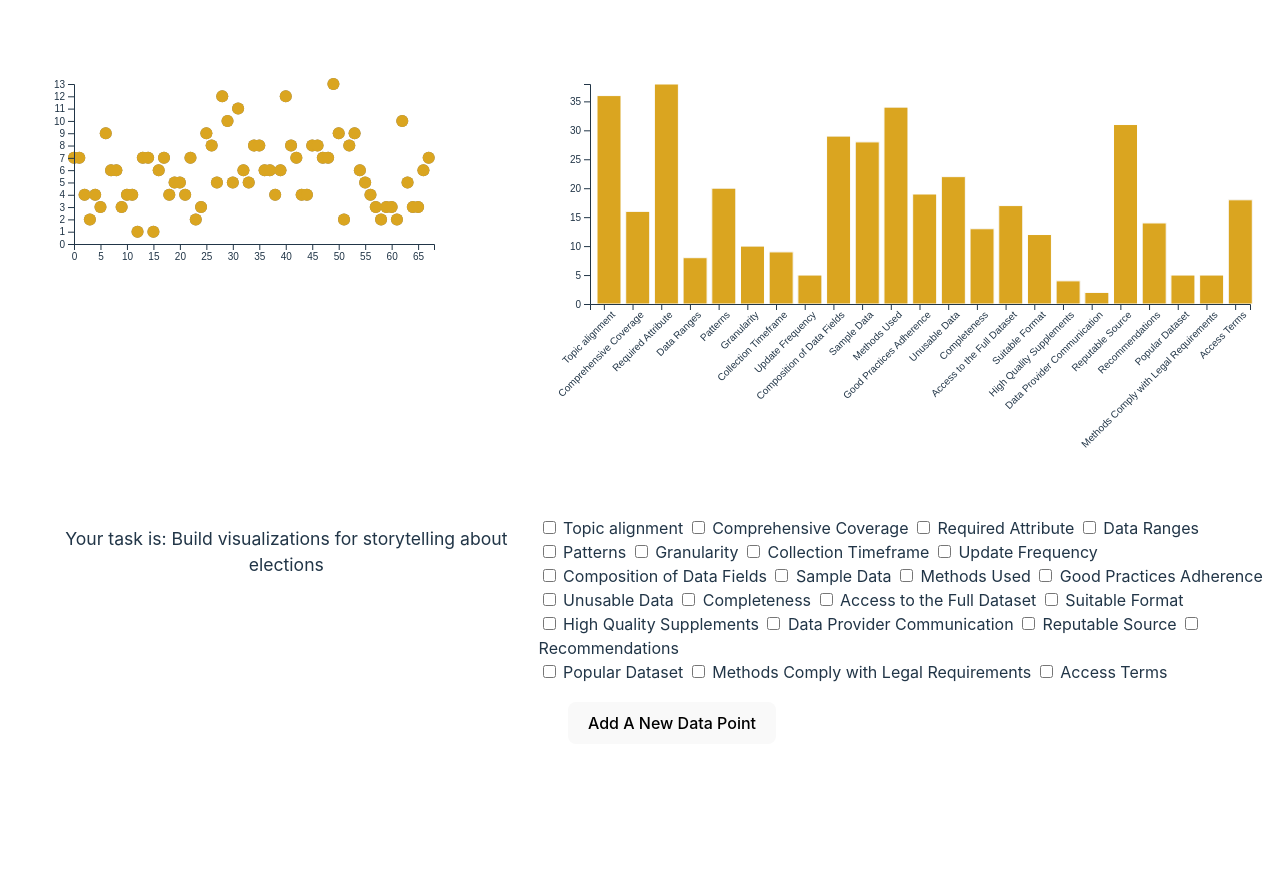
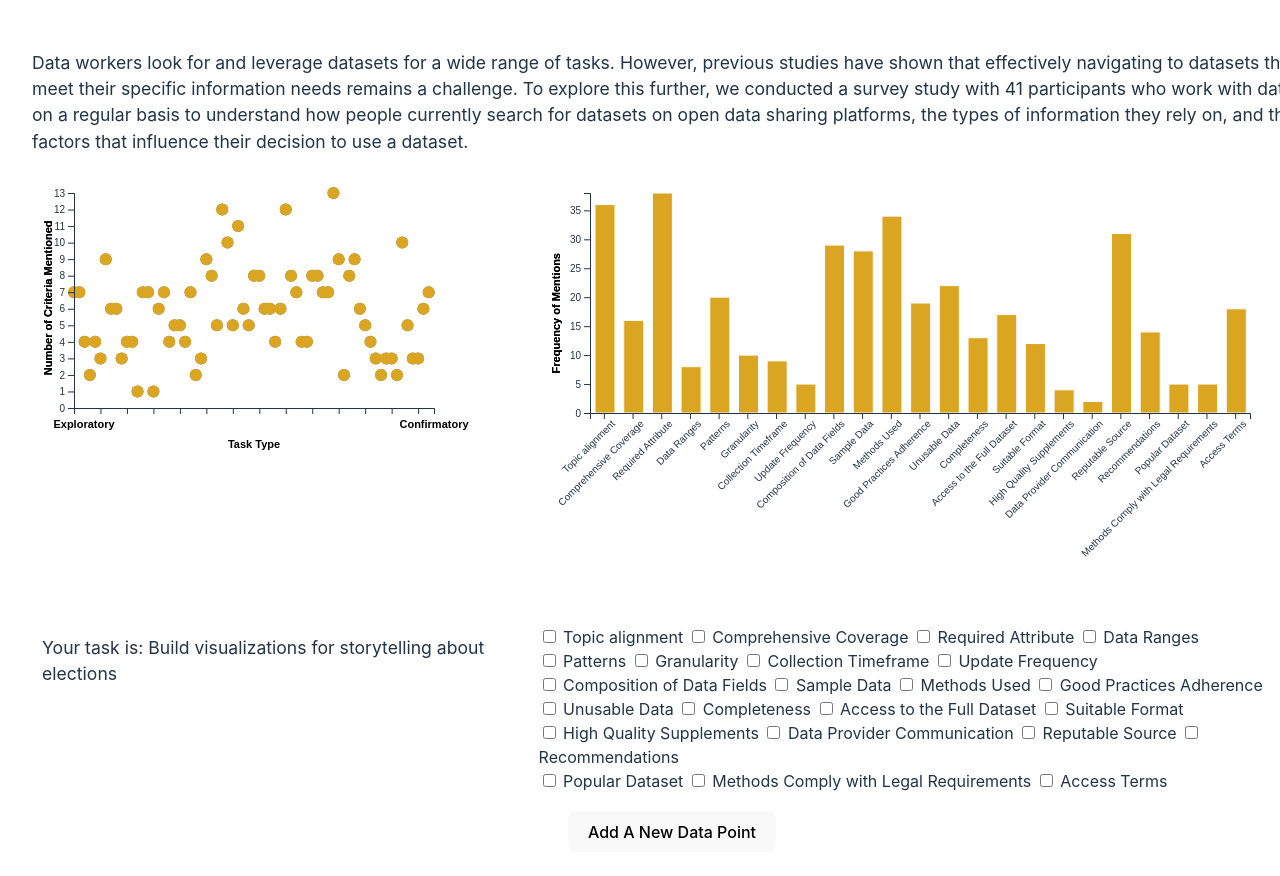
Before and after one commit to dnliu0/assignment3, a Svelte app: page / in a window 1280 px wide. Shown: the top 876 px of the page. Before the commit the page ends 800 px from the top, so only its background shows below. Built offline with nearby package versions, Linux system fonts and the light colour scheme.

Commit message:
Add files via upload

```diff
--- a/src/App.svelte
+++ b/src/App.svelte
@@ -219,6 +219,9 @@
 
 <main>
   <!-- <h1>NYC Restaurants</h1> -->
+  <p>
+    Data workers look for and leverage datasets for a wide range of tasks. However, previous studies have shown that effectively navigating to datasets that meet their specific information needs remains a challenge. To explore this further, we conducted a survey study with 41 participants who work with data on a regular basis to understand how people currently search for datasets on open data sharing platforms, the types of information they rely on, and the factors that influence their decision to use a dataset.
+  </p>
   <div class="flex-container row">
     <!-- <div class="map"><Heatmap data={data} fullData={fullData}/></div> -->
     <div><Scatterplot data={data} fullData={fullData} criteria={criteria} bind:marks={marks} bind:marks2={marks2} /></div>
@@ -279,7 +282,7 @@
   p {
     margin-bottom: 10px;
     font-size: 1.1em;
-    text-align: center;
+    text-align: left;
   }
 
   .hist-text {
@@ -287,4 +290,6 @@
   }
 
 
+
+
 </style>
--- a/src/BarChart.svelte
+++ b/src/BarChart.svelte
@@ -117,29 +117,50 @@
                 .call(d3.axisBottom(xScale)).selectAll("text")
                 .attr("transform", "rotate(-45)")
                 .style("text-anchor", "end");
+
             d3.select(yAxis)
                 .call(d3.axisLeft(yScale));
+            //     d3.select(xAxis)
+            //     .append("text")
+            //     .style("font-family", "sans-serif")
+            //     .style("font-size", "11px")
+            //     .style("font-weight", "bold")
+            //     .style("fill", "black")
+            //     .style("transform", `translate(${chartW / 2}px, ${120}px)`)
+            //     .text("Criteria");
+
+        d3.select(yAxis)
+            .append("text")
+            .style("font-family", "sans-serif")
+            .style("font-size", "11px")
+            .style("font-weight", "bold")
+            .style("fill", "black")
+            .style("transform", `translate(${-margin.left / 2 }px, ${chartH / 2-50}px) rotate(-90deg)`)
+            .text("Frequency of Mentions")
+
         }
     //$: console.log(fullData[0]['mentioned']);
 
 </script>
 
 <main>
+
     <svg {width} {height}>
+
         <g transform="translate({margin.left}, {margin.top})">
             {#each barData as d, i}
                 <rect class = "backgroundbar"
-                    x={7 + xScale(d.criterion)}
+                    x={5 + xScale(d.criterion)}
                     y={yScale(d.count)}
-                    width={24}
+                    width={20}
                     height={chartH - yScale(d.count)}/>
             {/each}
             <!-- {console.log(partialBarData)} -->
             {#each partialBarData as d, i}
                 <rect class = "bar"
-                    x={7 + xScale(d.criterion)}
+                    x={5 + xScale(d.criterion)}
                     y={yScale(d.count)}
-                    width={24}
+                    width={20}
                     height={chartH - yScale(d.count)}/>
             {/each}
             <!-- {#each fullData as d, i}
--- a/src/Histogram2.svelte
+++ b/src/Histogram2.svelte
@@ -8,8 +8,8 @@
     export let update;
     export let criteria;
 
-    let margin = {top: 10, right: 80, bottom: 30, left: 60};
-    let width = 500;
+    let margin = {top: 10, right: 80, bottom: 90, left: 60};
+    let width = 600;
     let height = 200;
     let chartW = width - margin.left - margin.right;
     let chartH = height - margin.top - margin.bottom;
@@ -90,7 +90,10 @@
                 .call(d3.axisBottom(xScale));
             d3.select(yAxis)
                 .call(d3.axisLeft(yScale));
-        }
+    }
+    $:{
+
+    }
     //$: console.log(fullData[0]['mentioned']);
 </script>
 
--- a/src/Scatterplot.svelte
+++ b/src/Scatterplot.svelte
@@ -12,9 +12,9 @@
     let brushLayer;
     let brush;
 
-    let margin = {top: 10, right: 80, bottom: 30, left: 60};
+    let margin = {top: 10, right: 80, bottom: 75, left: 60};
     let width = 500;
-    let height = 200;
+    let height = 300;
     let chartW = width - margin.left - margin.right;
     let chartH = height - margin.top - margin.bottom;
 
@@ -96,6 +96,39 @@
                 .call(d3.axisLeft(yScale));
         }
         $: {
+            d3.select(xAxis).selectAll("text").remove()
+            d3.select(xAxis)
+            .append("text")
+            .style("font-family", "sans-serif")
+            .style("font-size", "11px")
+            .style("font-weight", "bold")
+            .style("fill", "black")
+            .style("transform", `translate(${chartW / 2}px, ${40}px)`)
+            .text("Task Type")
+            d3.select(xAxis)
+            .append("text").style("font-family", "sans-serif")
+            .style("font-size", "11px")
+            .style("font-weight", "bold")
+            .style("fill", "black")
+            .style("transform", `translate(${10}px, ${20}px)`)
+            .text("Exploratory")
+            d3.select(xAxis)
+            .append("text").style("font-family", "sans-serif")
+            .style("font-size", "11px")
+            .style("font-weight", "bold")
+            .style("fill", "black")
+            .style("transform", `translate(${chartW}px, ${20}px)`)
+            .text("Confirmatory")
+
+            d3.select(yAxis)
+            .append("text")
+            .style("font-family", "sans-serif")
+            .style("font-size", "11px")
+            .style("font-weight", "bold")
+            .style("fill", "black")
+            .style("transform", `translate(${-margin.left / 2 + 8}px, ${chartH / 2 -80}px) rotate(-90deg)`)
+            .text("Number of Criteria Mentioned")
+
             d3.select(marks2).selectAll("circle")
             .data(fullData).join("circle")
             .style("fill", "grey")
@@ -137,6 +170,7 @@
             // );
 
     }
+
     //$: console.log(fullData[0]['mentioned']);
 </script>
 
```
